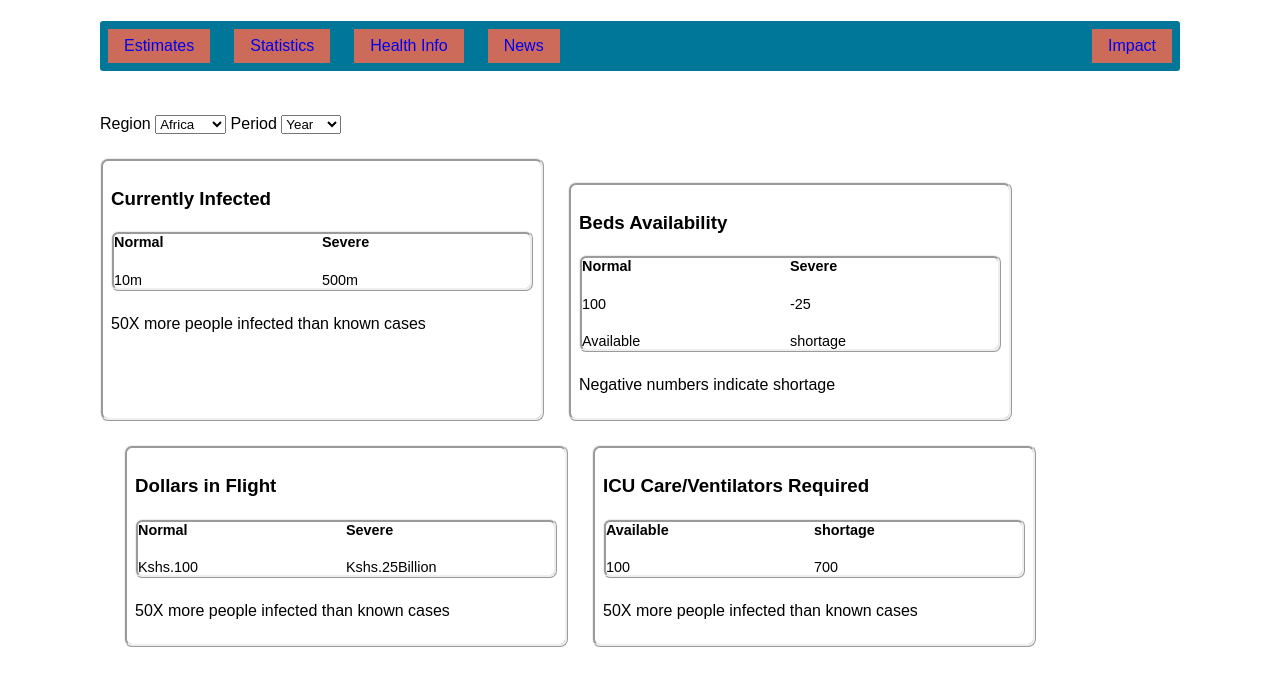
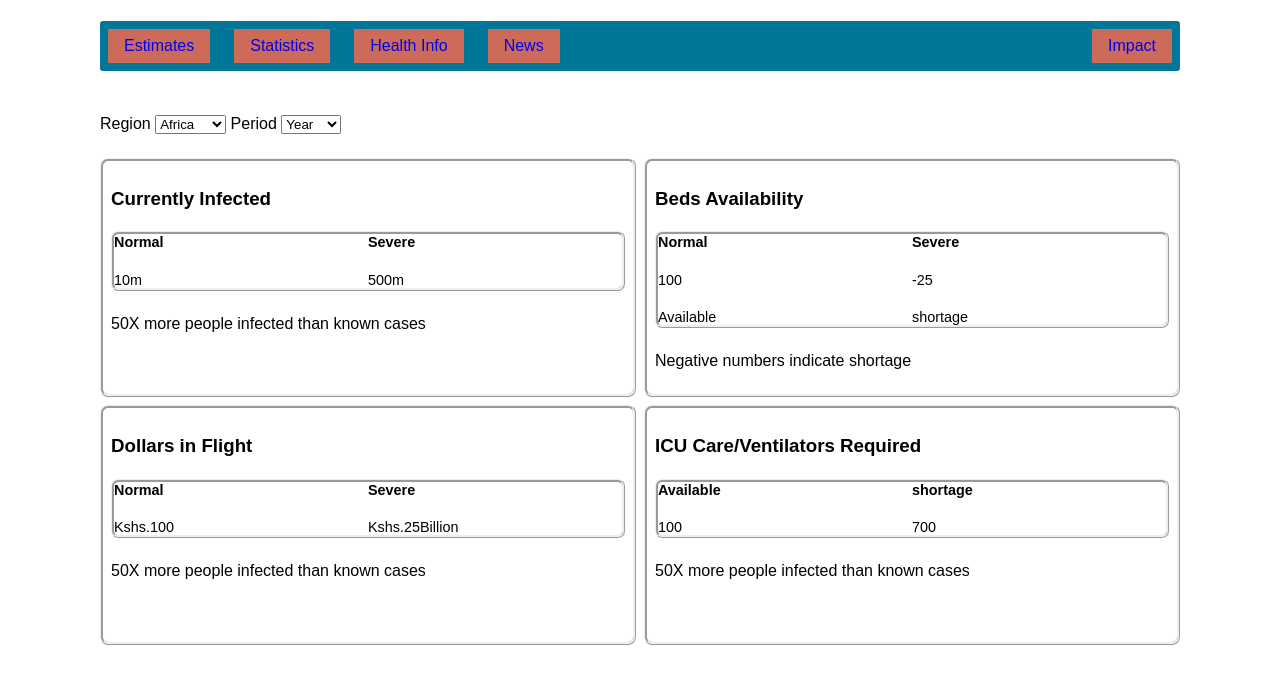
Before and after one commit to samuelmwangimbuthia/COVID19_ESTIMATOR, a website: page src/html/estimate.html in a window 1280 px wide. Shown: the part 51-736 px from the top of the page. Drawn offline with Linux system fonts and the light colour scheme.

Commit message:
add two dimensional grid layout

```diff
--- a/src/html/estimate.html
+++ b/src/html/estimate.html
@@ -35,9 +35,9 @@
             </span>
 
         </div>
-        <main class="flex">
+        <main class="grid">
 
-            <div class="tile">
+            <div class="tile cf">
                 <h3>Currently Infected</h3>
                 <div class="data">
                     <div class="column1">
@@ -51,7 +51,7 @@
                 </div>
                 <p>50X more people infected than known cases</p>
             </div>
-            <div class="tile">
+            <div class="tile ba">
                 <h3>Beds Availability</h3>
                 <div class="data">
                     <div class="column1">
@@ -67,7 +67,7 @@
                 </div>
                 <p>Negative numbers indicate shortage</p>
             </div>
-            <div class="tile">
+            <div class="tile df">
                 <h3>Dollars in Flight</h3>
                 <div class="data">
                     <div class="column1">
@@ -81,7 +81,7 @@
                 </div>
                 <p>50X more people infected than known cases</p>
             </div>
-            <div class="tile">
+            <div class="tile icu">
                 <h3>ICU Care/Ventilators Required</h3>
                 <div class="data">
                     <div class="column1">
--- a/src/styles/styles.css
+++ b/src/styles/styles.css
@@ -71,10 +71,11 @@ header > h1 {
 }
 
 /* styling the main element*/
-.flex {
-    display: flex;
-    flex-wrap: wrap;
-
+.grid {
+    display: grid;
+    grid-template-columns: 1fr 1fr;
+    grid-template-rows: 1fr 1fr;
+    grid-gap: 0.5em;
 }
 
 .tile {
@@ -82,12 +83,27 @@ header > h1 {
     padding: .5em;
     border-style: ridge;
     border-radius: 0.5em;
-    flex: 0 0 calc(540px - 6em);
+}
+.tile cf {
+    grid-column: 1/2;
+    grid-row: 1/2;
+}
+.tile ba {
+    grid-column: 2/3;
+    grid-row: 1/2;
+}
+.tile df {
+    grid-column: 1/2;
+    grid-row: 2/3;
+}
+.tile icu {
+    grid-column: 2/3;
+    grid-row: 2/3;
 }
 /* add spacing between the tiles and remove the top margin */
-.flex > *+* {
-    margin-left: 1.5em;
-    margin-top: 1.5em;
+.grid > *+* {
+
+    margin-top: 0;
 
 }
 
@@ -102,7 +118,6 @@ header > h1 {
 .data > div+div {
     margin-top: 0;
 }
-
 .column1{
     flex-flow: row wrap;
     flex: 1 0 50%;
```
